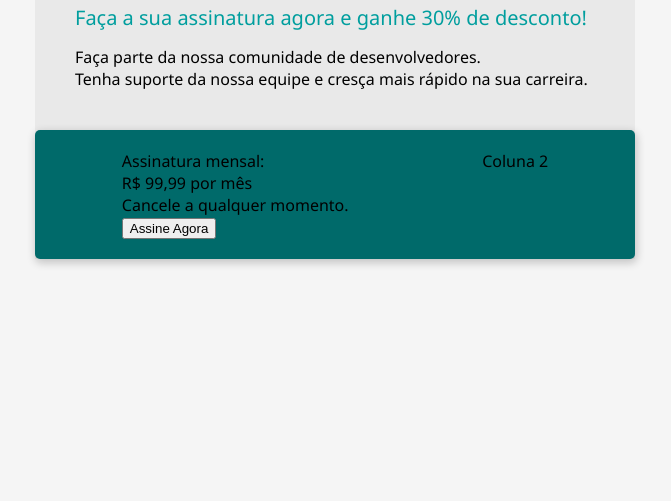
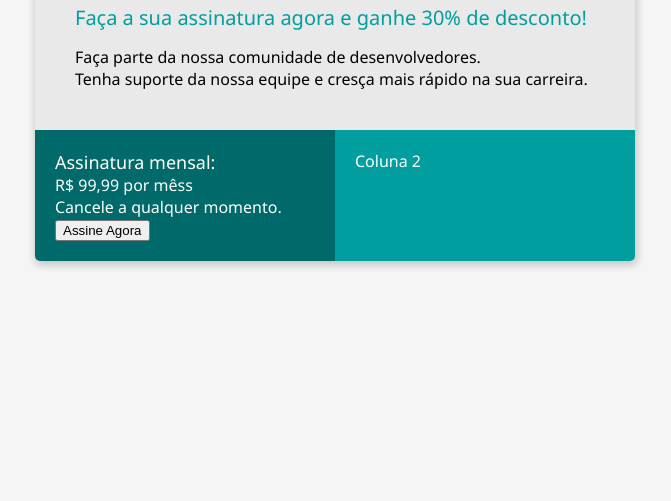
Before and after one commit to edumapri/bootcamp-devjr-modulo2, a plain HTML site: page index.html in a window 1280 px wide. Shown: the part 299-800 px from the top of the page, without its empty margins (305-976 px from the left). Drawn offline with Linux system fonts and the light colour scheme.

Commit message:
Tarefa 4.b

```diff
--- a/index.html
+++ b/index.html
@@ -15,6 +15,11 @@
             margin: auto;
             margin-top: 200px;
             width: 600px;
+
+            box-shadow: 1px 3px 8px 1px rgba(0, 0, 0, 0.2);
+
+            border-radius: 5px;
+            overflow: hidden;
         }
 
         .header{
@@ -23,14 +28,9 @@
 
         .flex-container{
             display: flex;
-            background-color: #006a6a;
             justify-content: space-around;
-            padding: 20px;
-            box-shadow: 1px 3px 8px 1px rgba(0, 0, 0, 0.2);
+        }
 
-            border-radius: 5px;
-            overflow: hidden;
-        }
         .header-title{
             color: #006F6F;
             font-size: 32px;
@@ -43,6 +43,24 @@
             font-size: 20px;
             font-weight: 500;
             margin-bottom: 15px;
+        }
+
+        .col-1{
+            background-color: #006a6a;
+            width: 50%;
+            padding: 20px;
+            color: #FFF;
+        }
+
+        .col-2{
+            background-color: #009E9E;
+            width: 50%;
+            padding: 20px;
+            color: #FFF;
+        }
+
+        .subscription-title{
+            font-size: 18px;
         }
 
     </style>
@@ -62,19 +80,19 @@
             </div>
         </div>
         <div class = "flex-container">
-            <div>
-                <div>
+            <div  class = "col-1">
+                <div class = "subscription-title">
                     Assinatura mensal:
                 </div>
                 <div>
-                    R$ 99,99 por mês
+                    R$ 99,99 por mêss
                 </div>
                 <div>
                     Cancele a qualquer momento.
                 </div>
                 <button>Assine Agora</button>
             </div>
-            <div>
+            <div class = "col-2">
                 Coluna 2
             </div>
         </div>
```
